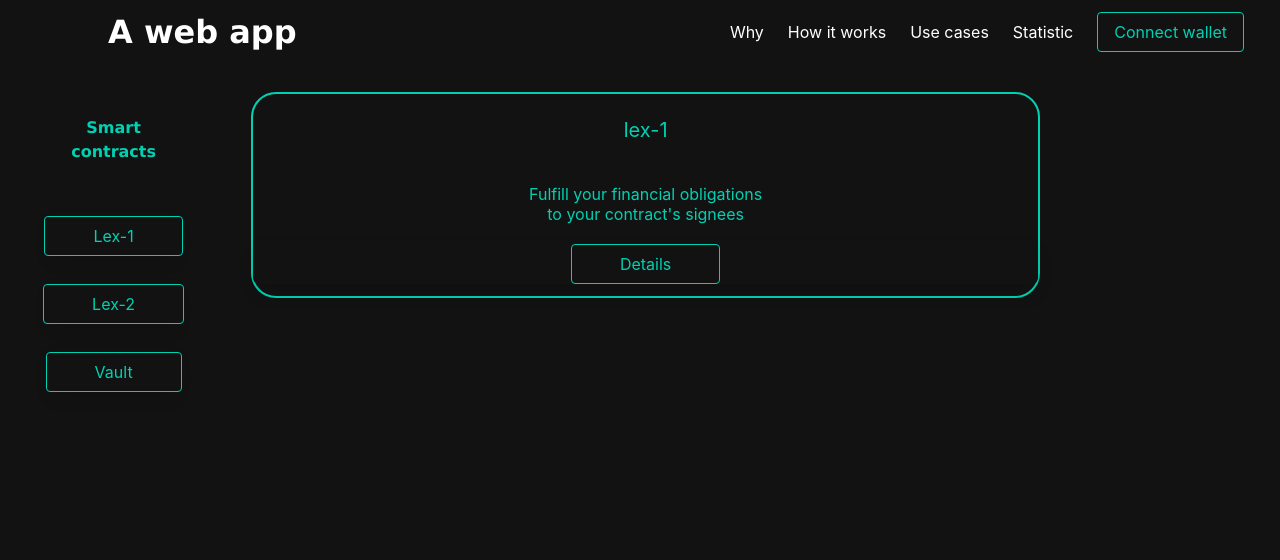
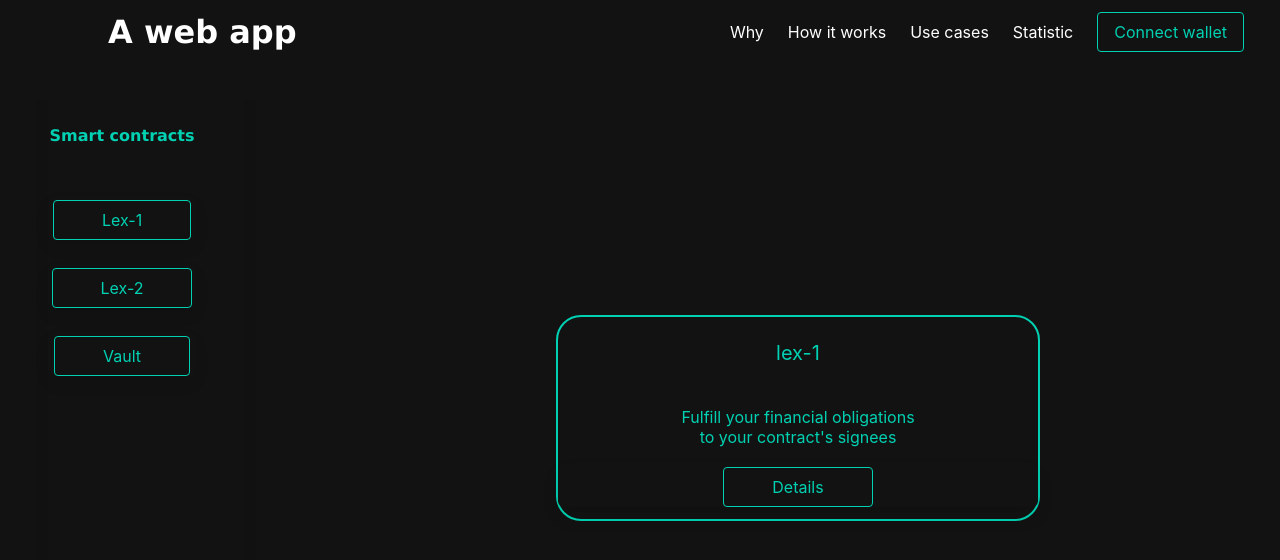
Before and after one commit to farinavito/Web3-Website, a Next.js app: page /lex-1 in a window 1280 px wide. Shown: the top 560 px of the page. Built offline with nearby package versions, Linux system fonts and the light colour scheme.

Commit message:
created a sidebar for the application

```diff
--- a/pages/lex-1.js
+++ b/pages/lex-1.js
@@ -105,7 +105,7 @@ const App = () => {
                 <div className="hero-body py-0 pr-6 mr-6">
                   <div className="container has-text-centered pr-6">
                     <div className="columns  pr-6">
-                      <div className="column py-0 is-one-fifth ">
+                      <div id='sidebar' className="column py-0">
                         <p className=" has-background-black-bis pt-5 pb-3 mb-5 pr-6 has-text-primary">
                           <h2>Smart contracts</h2><br></br><br></br>
                           <p className="box has-background-black-bis pt-4 pb-3">
@@ -137,7 +137,8 @@ const App = () => {
                           </p>
                         </p>
                       </div>
-                      <div id='first'className="column py-0">
+                      <div className="column"></div>
+                      <div className="column py-0">
                         <p className="subtitle has-background-black-bis pt-5 pb-3 mb-3 has-text-primary">
                          lex-1<br></br><br></br>
                           <p className=" has-background-black-bis py-4 is-size-6">
```
